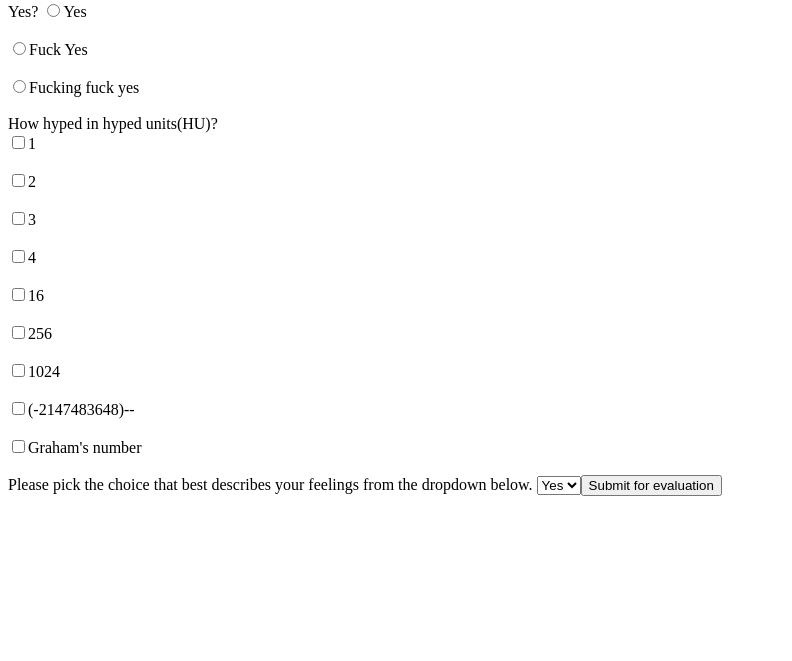
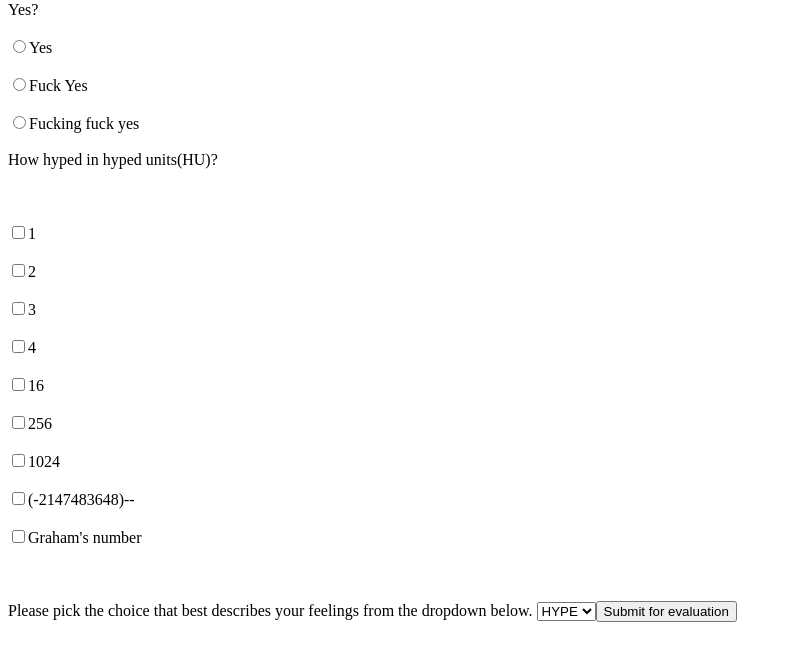
Before and after one commit to Caelin-Incorporated/gijam, a plain HTML site: page index.html in a window 1280 px wide. Shown: the part 79-740 px from the top of the page, without its empty margins (0-792 px from the left). Drawn offline with Linux system fonts and the light colour scheme.

Commit message:
Sarude Dankstorm

```diff
--- a/index.html
+++ b/index.html
@@ -10,11 +10,11 @@
 		</div>
 		<div>
 			<form action="index.php" name="amIhype" method="POST">
-			Yes?
+			Yes?<br><br>
 			<input type="radio" name="q1" value="Yes">Yes<br><br>
 			<input type="radio" name="q1" value="Fuck Yes">Fuck Yes<br><br>
 			<input type="radio" name="q1" value="Fucking fuck yes">Fucking fuck yes<br><br>
-			How hyped in hyped units(HU)?<br>
+			How hyped in hyped units(HU)?<br><br><br><br>
 			<input type="Checkbox" name="q2" value="1">1<br><br>
 			<input type="Checkbox" name="q2" value="2">2<br><br>
 			<input type="Checkbox" name="q2" value="2">3<br><br>
@@ -23,21 +23,41 @@
 			<input type="Checkbox" name="q2" value="256">256<br><br>
 			<input type="Checkbox" name="q2" value="1024">1024<br><br>
 			<input type="Checkbox" name="q2" value="(-2147483648)--">(-2147483648)--<br><br>
-			<input type="Checkbox" name="q2" value="Graham's Number">Graham's number<br><br>
+			<input type="Checkbox" name="q2" value="Graham's Number">Graham's number<br><br><br><br>
 			Please pick the choice that best describes your feelings from the dropdown below.
 			<select name="choice">
-				<option value="Yes" selected="selected">Yes</option>
-				<option value="Yes" selected="selected">Yes</option>
-				<option value="Yes" selected="selected">Yes</option>
-				<option value="Yes" selected="selected">Yes</option>
-				<option value="Yes" selected="selected">Yes</option>
-				<option value="Yes" selected="selected">Yes</option>
-				<option value="Yes" selected="selected">Yes</option>
-				<option value="Yes" selected="selected">Yes</option>
-				<option value="Yes" selected="selected">Yes</option>
-				<option value="Yes" selected="selected">Yes</option>
-				<option value="Yes" selected="selected">Yes</option>
-				<option value="Yes" selected="selected">Yes</option><br>
+				<option value="Yes" selected="selected">HYPE</option>
+				<option value="Yes" selected="selected">HYPE</option>
+				<option value="Yes" selected="selected">HYPE</option>
+				<option value="Yes" selected="selected">HYPE</option>
+				<option value="Yes" selected="selected">HYPE</option>
+				<option value="Yes" selected="selected">HYPE</option>
+				<option value="Yes" selected="selected">HYPE</option>
+				<option value="Yes" selected="selected">HYPE</option>
+				<option value="Yes" selected="selected">HYPE</option>
+				<option value="Yes" selected="selected">HYPE</option>
+				<option value="Yes" selected="selected">HYPE</option>
+				<option value="Yes" selected="selected">HYPE</option>
+				<option value="Yes" selected="selected">HYPE</option>
+				<option value="Yes" selected="selected">HYPE</option>
+				<option value="Yes" selected="selected">HYPE</option>
+				<option value="Yes" selected="selected">HYPE</option>
+				<option value="Yes" selected="selected">HYPE</option>
+				<option value="Yes" selected="selected">HYPE</option>
+				<option value="Yes" selected="selected">HYPE</option>
+				<option value="Yes" selected="selected">HYPE</option>
+				<option value="Yes" selected="selected">HYPE</option>
+				<option value="Yes" selected="selected">HYPE</option>
+				<option value="Yes" selected="selected">HYPE</option>
+				<option value="Yes" selected="selected">HYPE</option>
+				<option value="Yes" selected="selected">HYPE</option>
+				<option value="Yes" selected="selected">HYPE</option>
+				<option value="Yes" selected="selected">HYPE</option>
+				<option value="Yes" selected="selected">HYPE</option>
+				<option value="Yes" selected="selected">HYPE</option>
+				<option value="Yes" selected="selected">HYPE</option>
+				<option value="Yes" selected="selected">HYPE</option>
+				<option value="Yes" selected="selected">HYPE</option><br><br>
 			<input type="submit" value="Submit for evaluation"/>
 			</form>
 		</div>
```
